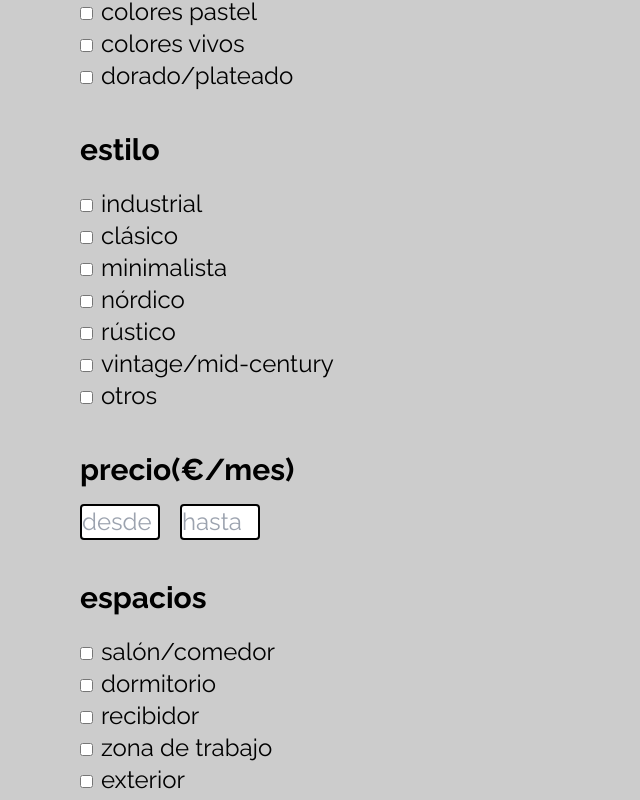
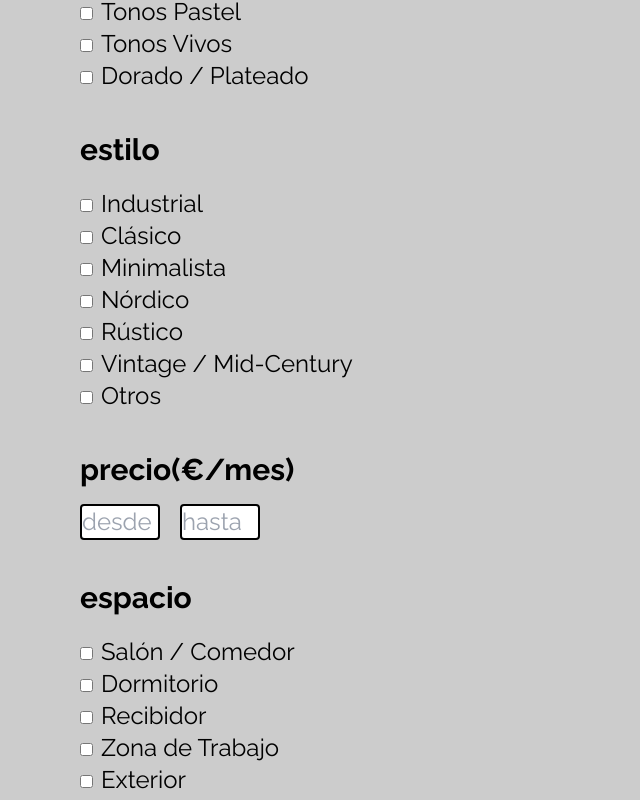
Before and after one commit to 4GeeksAcademy/abitacolo-front-, a React (Vite) app: page /categoria/aparadores in a window 1280 px wide. Shown: the part 972-1772 px from the top of the page, without its empty margins (0-640 px from the left). Built offline with nearby package versions, Linux system fonts and the light colour scheme; no server answers.

Commit message:
agregamos filtros

```diff
--- a/src/components/Filters.jsx
+++ b/src/components/Filters.jsx
@@ -4,26 +4,77 @@ import {
   faSortDown,
 } from "@fortawesome/free-solid-svg-icons";
 import { FontAwesomeIcon } from "@fortawesome/react-fontawesome";
-import React, { useRef } from "react";
+import React, { useContext, useRef, useState } from "react";
+import { Context } from "../context/appContext";
+
+const initialFormData = {
+  color: [],
+  estilo: [],
+  precioDesde: "",
+  precioHasta: "",
+  espacio: [],
+  disponible: false,
+};
 
 const Filters = () => {
   const formRef = useRef(null);
+  const [formData, setFormData] = useState(initialFormData);
+  const { store, actions } = useContext(Context);
+
+  const handleInputChange = (e) => {
+    const { name, value, type, checked } = e.target;
+    if (type === "checkbox") {
+      if (name === "disponibilidad") {
+        setFormData((prevState) => ({ ...prevState, [name]: checked }));
+      } else {
+        setFormData((prevState) => ({
+          ...prevState,
+          [name]: checked
+            ? [...prevState[name], value]
+            : prevState[name].filter((item) => item !== value),
+        }));
+      }
+    } else {
+      setFormData((prevState) => ({ ...prevState, [name]: value }));
+    }
+  };
+
+  const handleSubmit = (e) => {
+    e.preventDefault();
+    actions.filtrarMuebles(formData);
+  };
 
   const handleClearFilters = () => {
-    const checkboxes = formRef.current.querySelectorAll(
-      'input[type="checkbox"]'
-    );
-    checkboxes.forEach((checkbox) => {
-      checkbox.checked = false;
-    });
-    const textInputs = formRef.current.querySelectorAll('input[type="text"]');
-    textInputs.forEach((input) => {
-      input.value = "";
-    });
+    setFormData(initialFormData);
+    formRef.current.reset();
+    console.log("Filtros reseteados:", initialFormData);
   };
 
+  const renderCheckboxList = (category, options) => (
+    <div className={`list-${category} mt-10`}>
+      <span className="text-3xl">
+        <strong>{category}</strong>
+      </span>
+      <ul className="list-none mt-5">
+        {options.map((option) => (
+          <li key={option}>
+            <input
+              type="checkbox"
+              id={option}
+              name={category}
+              value={option}
+              checked={formData[category].includes(option)}
+              onChange={handleInputChange}
+              className="mr-2"
+            />
+            <label htmlFor={option}>{option}</label>
+          </li>
+        ))}
+      </ul>
+    </div>
+  );
+
   return (
-    <>
     <div className="mr-20 dark:bg-prueba-color">
       <span className="text-3xl">
         <strong>
@@ -34,188 +85,88 @@ const Filters = () => {
       <p className="">
         <FontAwesomeIcon icon={faSortDown} size="2xl" />
       </p>
-        {/* Filtros Colores */}
-        <div ref={formRef} className="list-color text-2xl mt-10">
-          <span className="text-3xl">
-            <strong>color</strong>
-          </span>
-          <ul className="list-color mt-5">
-            <li>
-              <input
-                id="natural_color"
-                type="checkbox"
-                className="mr-2"
-              ></input>
-              <label htmlFor="natural_color">color natural</label>
-            </li>
-            <li>
-              <input
-                id="blanco/beige/gris"
-                type="checkbox"
-                className="mr-2"
-              ></input>
-              <label htmlFor="blanco/beige/gris">blanco/beige/gris</label>
-            </li>
-            <li>
-              <input
-                id="negro/gris oscuro"
-                type="checkbox"
-                className="mr-2"
-              ></input>
-              <label htmlFor="negro/gris oscuro">negro/gris oscuro</label>
-            </li>
-            <li>
-              <input
-                id="colores pastel"
-                type="checkbox"
-                className="mr-2"
-              ></input>
-              <label htmlFor="colores pastel">colores pastel</label>
-            </li>
-            <li>
-              <input
-                id="colores vivos"
-                type="checkbox"
-                className="mr-2"
-              ></input>
-              <label htmlFor="colores vivos">colores vivos</label>
-            </li>
-            <li>
-              <input
-                id="dorado/plateado"
-                type="checkbox"
-                className="mr-2"
-              ></input>
-              <label htmlFor="dorado/plateado">dorado/plateado</label>
-            </li>
-          </ul>
-          {/* Filtros Estilos */}
-          <div className="list-style  mt-10">
-            <span className="text-3xl">
-              <strong>estilo</strong>
-            </span>
-            <ul className="list-none mt-5">
-              <li>
-                <input id="industrial" type="checkbox" className="mr-2"></input>
-                <label htmlFor="industrial">industrial</label>
-              </li>
-              <li>
-                <input id="clásico" type="checkbox" className="mr-2"></input>
-                <label htmlFor="clásico">clásico</label>
-              </li>
-              <li>
-                <input
-                  id="minimalista"
-                  type="checkbox"
-                  className="mr-2"
-                ></input>
-                <label htmlFor="minimalista">minimalista</label>
-              </li>
-              <li>
-                <input id="nórdico" type="checkbox" className="mr-2"></input>
-                <label htmlFor="nórdico">nórdico</label>
-              </li>
-              <li>
-                <input id="rústico" type="checkbox" className="mr-2"></input>
-                <label htmlFor="rústico">rústico</label>
-              </li>
-              <li>
-                <input
-                  id="vintage/mid-century"
-                  type="checkbox"
-                  className="mr-2"
-                ></input>
-                <label htmlFor="vintage/mid-century">vintage/mid-century</label>
-              </li>
-              <li>
-                <input id="otros" type="checkbox" className="mr-2"></input>
-                <label htmlFor="otros">otros</label>
-              </li>
-            </ul>
-          </div>
-          {/* Filtro Precio */}
+
+      <form ref={formRef} onSubmit={handleSubmit} className="text-2xl mt-10">
+        {renderCheckboxList("color", [
+          "Natural",
+          "Blanco / Beige / Gris",
+          "Negro / Gris Oscuro",
+          "Tonos Pastel",
+          "Tonos Vivos",
+          "Dorado / Plateado",
+        ])}
+
+        {renderCheckboxList("estilo", [
+          "Industrial",
+          "Clásico",
+          "Minimalista",
+          "Nórdico",
+          "Rústico",
+          "Vintage / Mid-Century",
+          "Otros",
+        ])}
+
         <div className="filter-Prize mt-10">
-            <div className="">
           <span className="text-3xl">
             <strong>precio(€/mes)</strong>
           </span>
-              <br />
           <div className="mt-4">
             <input
               type="text"
+              name="precioDesde"
+              value={formData.precioDesde}
+              onChange={handleInputChange}
               className="border-2 border-solid border-black rounded w-20"
               placeholder="desde"
-                ></input>
+            />
             <input
               type="text"
+              name="precioHasta"
+              value={formData.precioHasta}
+              onChange={handleInputChange}
               className="border-2 border-solid border-black rounded w-20 ml-5"
               placeholder="hasta"
-                ></input>
+            />
           </div>
         </div>
-          </div>
-          {/* Filtros espacios */}
-          <div className="list-space  mt-10">
-            <span className="text-3xl">
-              <strong>espacios</strong>
-            </span>
-            <ul className="list-none mt-5">
-              <li>
+
+        {renderCheckboxList("espacio", [
+          "Salón / Comedor",
+          "Dormitorio",
+          "Recibidor",
+          "Zona de Trabajo",
+          "Exterior",
+          "Otras",
+        ])}
+
+        <div className="inline-block border-y-2 border-solid dark:border-abitacoloGray border-black mt-10 p-1">
+          <div className="flex justify-center">
             <input
-                  id="salón/comedor"
               type="checkbox"
-                  className="mr-2"
-                ></input>
-                <label htmlFor="salón/comedor">salón/comedor</label>
-              </li>
-              <li>
-                <input id="dormitorio" type="checkbox" className="mr-2"></input>
-                <label htmlFor="dormitorio">dormitorio</label>
-              </li>
-              <li>
-                <input id="recibidor" type="checkbox" className="mr-2"></input>
-                <label htmlFor="recibidor">recibidor</label>
-              </li>
-              <li>
-                <input
-                  id="zona-de-trabajo"
-                  type="checkbox"
-                  className="mr-2"
-                ></input>
-                <label htmlFor="zona-de-trabajo">zona de trabajo</label>
-              </li>
-              <li>
-                <input id="exterior" type="checkbox" className="mr-2"></input>
-                <label htmlFor="exterior">exterior</label>
-              </li>
-              <li>
-                <input id="otras" type="checkbox" className="mr-2"></input>
-                <label htmlFor="otras">otras</label>
-              </li>
-            </ul>
-          </div>
-
-          {/* Ver disponibilidad */}
-          <div className="inline-block border-y-2 border-solid dark:border-abitacoloGray border-black mt-10 p-1 ">
-            <div className="flex justify-center">
-              <input type="checkbox" id="disponibilidad"></input>
-              <label className="ml-2">
+              id="disponible"
+              name="disponible"
+              checked={formData.disponible}
+              onChange={handleInputChange}
+            />
+            <label className="ml-2" htmlFor="disponible">
               <strong>ver solo muebles</strong> <br />
               <strong> disponibles ahora </strong>
             </label>
           </div>
         </div>
 
-          {/* Boton aplicar filtros */}
         <div className="grid mt-5">
-            <button className="p-3 border-2 bg-abitacoloGreen dark:text-white dark:bg-abitacoloGrayShadow border-solid border-black dark:border-white rounded-full mt-4">
+          <button
+            type="submit"
+            className="p-3 border-2 bg-abitacoloGreen dark:text-white dark:bg-abitacoloGrayShadow border-solid border-black dark:border-white rounded-full mt-4"
+          >
             <FontAwesomeIcon icon={faSliders} />
             <span className="ms-3">aplicar filtros</span>
           </button>
         </div>
-          {/* Boton borrar filtros */}
         <div className="grid mt-5">
           <button
+            type="button"
             onClick={handleClearFilters}
             className="p-3 border-2 dark:text-white dark:bg-abitacoloGrayShadow border-solid border-black dark:border-white rounded-full mt-4"
           >
@@ -223,9 +174,8 @@ const Filters = () => {
             <span className="ms-3">borrar filtros</span>
           </button>
         </div>
+      </form>
     </div>
-      </div>
-    </>
   );
 };
 
--- a/src/context/flux.jsx
+++ b/src/context/flux.jsx
@@ -1,11 +1,10 @@
-import { act } from "react";
-
 const getState = ({ getStore, getActions, setStore }) => {
   return {
     store: {
       isDarkMode: false,
       muebles: [],
-      mueblesCategorizados: [], // Cambiado a un array
+      mueblesFiltrados: [],
+      mueblesCategorizados: [],
     },
     actions: {
       toggleDarkMode: () => {
@@ -20,7 +19,7 @@ const getState = ({ getStore, getActions, setStore }) => {
         const actions = getActions();
         console.log("Fetching muebles...");
 
-        fetch("http://localhost:3000/mueble") // Reemplaza con la URL de tu API
+        fetch("http://localhost:3000/mueble")
           .then((response) => {
             if (!response.ok) {
               throw new Error("Network response was not ok");
@@ -28,8 +27,13 @@ const getState = ({ getStore, getActions, setStore }) => {
             return response.json();
           })
           .then((data) => {
-            setStore({ ...store, muebles: data });
+            setStore({
+              ...store,
+              muebles: data,
+              mueblesFiltrados: data,
+            });
             actions.categorizarMuebles(data);
+            console.log("Muebles filtrados:", store.mueblesFiltrados);
           })
           .catch((error) => {
             console.error("Error fetching muebles:", error);
@@ -47,7 +51,6 @@ const getState = ({ getStore, getActions, setStore }) => {
           categorias[categoria].push(mueble);
         });
 
-        // Convertir el objeto de categorías en un array
         const mueblesCategorizadosArray = Object.entries(categorias).map(
           ([categoria, muebles]) => ({
             categoria,
@@ -56,7 +59,58 @@ const getState = ({ getStore, getActions, setStore }) => {
         );
 
         setStore({ ...store, mueblesCategorizados: mueblesCategorizadosArray });
-        console.log(store.mueblesCategorizados);
+      },
+      filtrarMuebles: (filtros) => {
+        const store = getStore();
+        const actions = getActions();
+
+        console.log("Applied filters:", filtros);
+
+        // Check if there's initial data to filter
+        if (store.muebles.length === 0) {
+          console.log("No initial muebles data to filter");
+          return;
+        }
+
+        let mueblesFiltrados = store.muebles;
+        console.log("Initial muebles:", mueblesFiltrados);
+
+        // Filter by availability
+        if (filtros.disponible) {
+          mueblesFiltrados = mueblesFiltrados.filter(
+            (mueble) => mueble.disponible
+          );
+          console.log("After disponibilidad filter:", mueblesFiltrados);
+        }
+
+        // Filter by categories (color, estilo, espacio)
+        ["color", "estilo", "espacio"].forEach((category) => {
+          if (filtros[category] && filtros[category].length > 0) {
+            mueblesFiltrados = mueblesFiltrados.filter((mueble) =>
+              filtros[category].includes(mueble[category])
+            );
+            console.log(`After ${category} filter:`, mueblesFiltrados);
+          }
+        });
+
+        // Filter by price range
+        if (filtros.precioDesde || filtros.precioHasta) {
+          const precioDesde = parseFloat(filtros.precioDesde) || 0;
+          const precioHasta = parseFloat(filtros.precioHasta) || Infinity;
+          mueblesFiltrados = mueblesFiltrados.filter(
+            (mueble) =>
+              mueble.precio >= precioDesde && mueble.precio <= precioHasta
+          );
+          console.log("After precio filter:", mueblesFiltrados);
+        }
+
+        // Update the store with filtered furniture
+        setStore({ ...store, mueblesFiltrados: mueblesFiltrados });
+
+        // Recategorize the filtered furniture
+        actions.categorizarMuebles(mueblesFiltrados);
+
+        console.log("Final muebles filtrados:", mueblesFiltrados);
       },
     },
   };
--- a/src/views/Categoria.jsx
+++ b/src/views/Categoria.jsx
@@ -12,7 +12,6 @@ const Categoria = () => {
   const { store } = useContext(Context);
   const { name: categoriaName } = useParams();
 
-  // Encontrar la categoría específica en el array mueblesCategorizados
   const categoriaActual = store.mueblesCategorizados.find(
     (cat) => cat.categoria === categoriaName
   );
```
Lines whose indentation alone changed are shown as unchanged.
